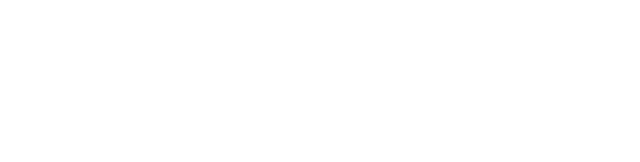
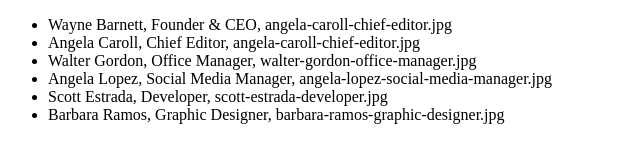
Before and after one commit to VeronicaFontana/js-our-team, a plain HTML site: page index.html in a window 1280 px wide. Shown: the whole page, without its empty margins (0-640 px from the left). Drawn offline with Linux system fonts and the light colour scheme.

Commit message:
[ADD] Information on DOM

```diff
--- a/index.html
+++ b/index.html
@@ -6,14 +6,11 @@
   <title>Our Team</title>
 </head>
 <body>
+  <div class="container">
+    <ul>
 
-
-
-
-
-
-
-
+    </ul>
+  </div>
   <script src="js/script.js"></script>
 </body>
 </html>
--- a/js/script.js
+++ b/js/script.js
@@ -1,4 +1,4 @@
-const dati = [
+const team = [
   {
     nome: "Wayne Barnett",
     ruolo: "Founder & CEO",
@@ -30,3 +30,12 @@ const dati = [
     foto: "barbara-ramos-graphic-designer.jpg"
   },
 ]
+
+let ul = document.querySelector("ul");
+
+
+for(let member of team){
+  console.log(member);
+  console.log(member.nome);
+  ul.innerHTML += `<li>${member.nome}, ${member.ruolo}, ${member.foto}</li>`
+}
```
